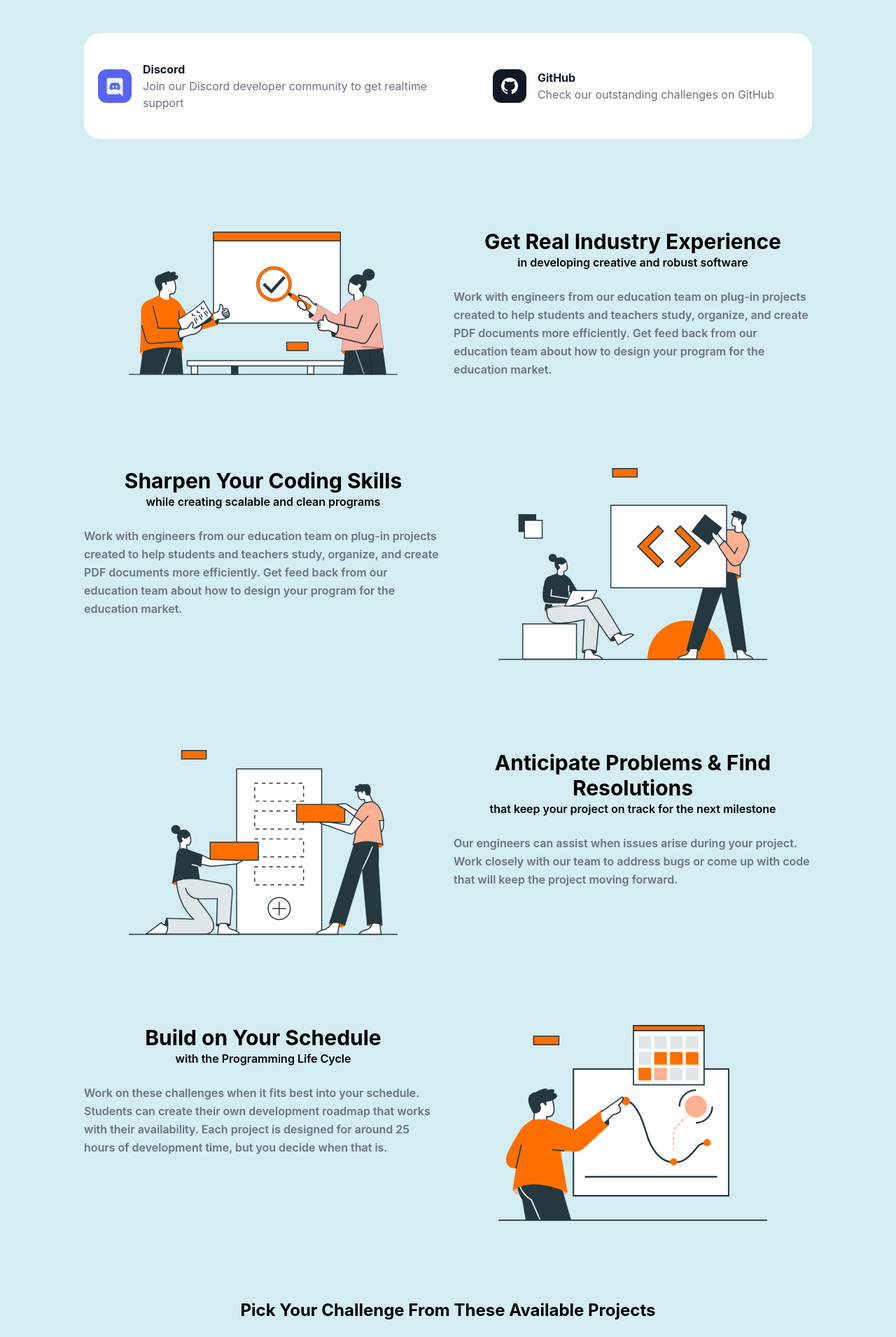
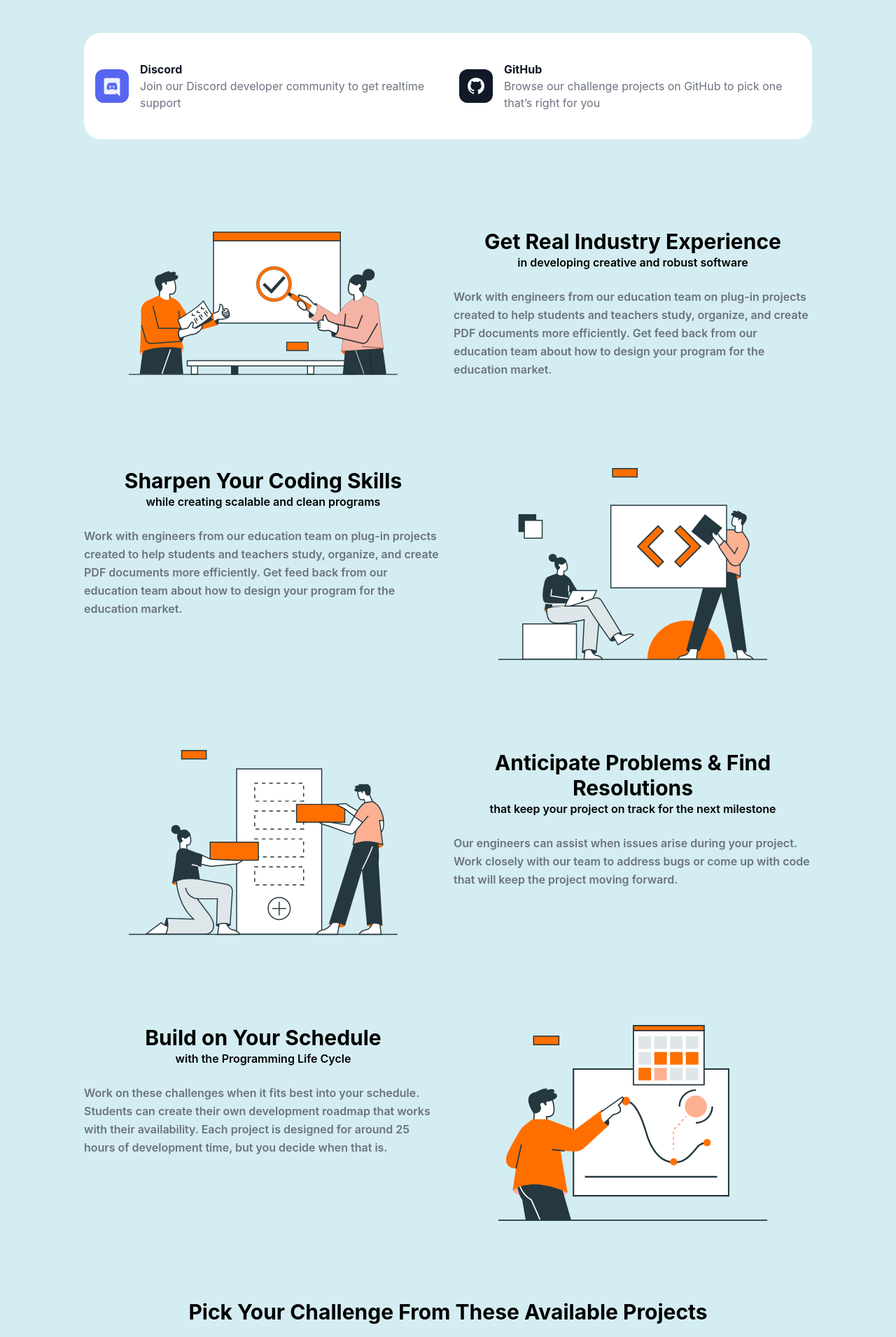
Before and after one commit to alexzhuisme/student-challenge-landing-page, a React (Create React App) app: page / in a window 1280 px wide. Shown: the part 900-2811 px from the top of the page at 70% size. Built offline with nearby package versions, Linux system fonts and the light colour scheme.

Commit message:
text update

```diff
--- a/src/components/Banner.js
+++ b/src/components/Banner.js
@@ -1,7 +1,7 @@
 export default function Banner() {
   return (
     <div className="h-auto w-full flex justify-center my-10 xl:my-32 px-4 sm:px-20">
-      <div className="w-full xl:w-1040px text-base text-gray-500 bg-white rounded-3xl flex flex-wrap sm:grid sm:grid-cols-2 justify-center md:justify-around items-center py-4 lg:py-10 gap-y-4 md:pl-5">
+      <div className="w-full xl:w-1040px text-base text-gray-500 bg-white rounded-3xl flex flex-wrap sm:grid sm:grid-cols-2 justify-center md:justify-around items-center py-4 lg:py-10 gap-y-4 px-4">
         <div className="flex justify-center items-center">
           <a href="https://discord.gg/5qkT3qxmV3" target="_blank" rel="noreferrer" className="flex justify-center items-center space-x-4">
             <svg fill="#5865f2" className="flex-none text-indigo-400 w-12 h-12">
@@ -17,14 +17,14 @@ export default function Banner() {
         </div>
 
         <div className="flex justify-center items-center">
-          <a href="https://github.com/DanGodfreyjr/FoxitStudentChallenges" target="_blank" rel="noreferrer" className="flex justify-center items-center space-x-4 ">
+          <a href="https://github.com/DanGodfreyjr/FoxitStudentChallenges" target="_blank" rel="noreferrer" className="flex justify-center items-center space-x-4 px-4">
             <svg fill="currentColor" className="flex-none text-gray-900 w-12 h-12">
               <rect width="48" height="48" rx="12"/>
               <path d="M23.997 12a12 12 0 00-3.792 23.388c.6.12.816-.264.816-.576l-.012-2.04c-3.336.72-4.044-1.608-4.044-1.608-.552-1.392-1.332-1.764-1.332-1.764-1.08-.744.084-.72.084-.72 1.2.084 1.836 1.236 1.836 1.236 1.08 1.824 2.808 1.296 3.492.996.12-.78.42-1.308.756-1.608-2.664-.3-5.46-1.332-5.46-5.928 0-1.32.468-2.388 1.236-3.228a4.32 4.32 0 01.12-3.168s1.008-.324 3.3 1.224a11.496 11.496 0 016 0c2.292-1.56 3.3-1.224 3.3-1.224.66 1.644.24 2.88.12 3.168.768.84 1.236 1.92 1.236 3.228 0 4.608-2.808 5.616-5.484 5.916.432.372.816 1.104.816 2.22l-.012 3.3c0 .312.216.696.828.576A12 12 0 0023.997 12z" fill="currentColor" className="text-gray-50"/>
             </svg>
             <div className="flex-auto">
               <div className="font-bold text-gray-900">GitHub</div>
-              <p>Check our outstanding challenges on GitHub</p></div>
+              <p>Browse our challenge projects on GitHub to pick one that’s right for you</p></div>
           </a>
         </div>
 
--- a/src/components/Create.js
+++ b/src/components/Create.js
@@ -1,7 +1,7 @@
 export default function Create(){
   return (
     <div className="h-auto w-full flex justify-center items-center py-20 px-4 lg:px-20 xl:px-0">
-      <div className="w-full xl:w-1040px h-108 sm:h-96 bg-orange-card flex flex-col justify-around items-center rounded-3xl px-4">
+      <div className="w-full xl:w-1040px h-108 sm:h-80 bg-orange-card flex flex-col justify-around items-center rounded-3xl px-4">
         <div className="text-3xl xl:text-5xl font-bold text-white">
           Want to create your own&nbsp;
           <span className="text-blue-title">Challenge</span>
@@ -12,7 +12,6 @@ export default function Create(){
           <ul className="list-disc list-inside">
             <li>Must be students 18 years old or older before attempting the challenge</li>
             <li>Must be enrolled in school or were enrolled in school within the last year</li>
-            <li>Must be able to legally accept the gift/prize</li>
           </ul>
         </div>
         <div className="w-52 sm:w-full flex flex-wrap justify-around items-start gap-y-3">
--- a/src/components/projects.js
+++ b/src/components/projects.js
@@ -34,7 +34,7 @@ const project = [
 export default function Projects() {
   return (
     <div className="w-full flex flex-col justify-center items-center">
-      <div className="text-2xl font-bold pb-6 flex justify-center items-center text-center">Pick Your Challenge From These Available Projects</div>
+      <div className="text-3xl font-bold pb-6 flex justify-center items-center text-center">Pick Your Challenge From These Available Projects</div>
       <div className="grid grid-cols-1 sm:grid-cols-2 gap-4">
         <div>
           <Card logo={project[0].logo} title={project[0].title} description={project[0].description} link={project[0].link}/>
@@ -49,7 +49,7 @@ export default function Projects() {
           <Card logo={project[3].logo} title={project[3].title} description={project[3].description} link={project[3].link}/>
         </div>
       </div>
-      <div className="pt-6 text-xl font-bold"><a href="https://github.com/DanGodfreyjr/FoxitStudentChallenges/blob/main/CompletedChallenges.MD" target="_blank" rel="noreferrer" className="hover:underline">Check sample projects here</a></div>
+      <div className="pt-6 text-xl font-bold flex justify-center items-center text-center"><a href="https://github.com/DanGodfreyjr/FoxitStudentChallenges/blob/main/CompletedChallenges.MD" target="_blank" rel="noreferrer" className="hover:underline">Check Out Challenge Projects Completed by Students Like You!</a></div>
     </div>
   )
 }
```
Also changed, not shown: 1 other file (tests, documents, lock files or other folders).
